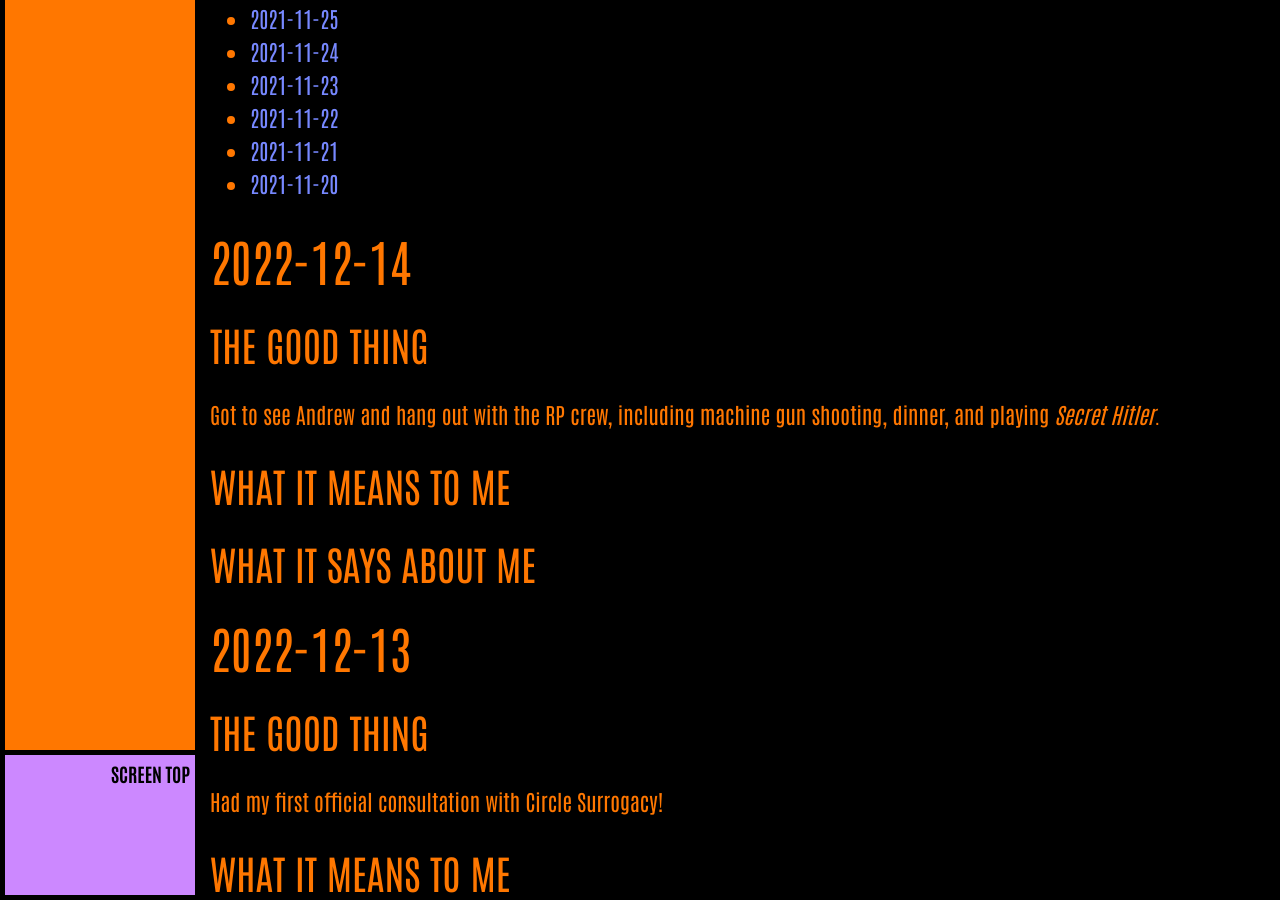
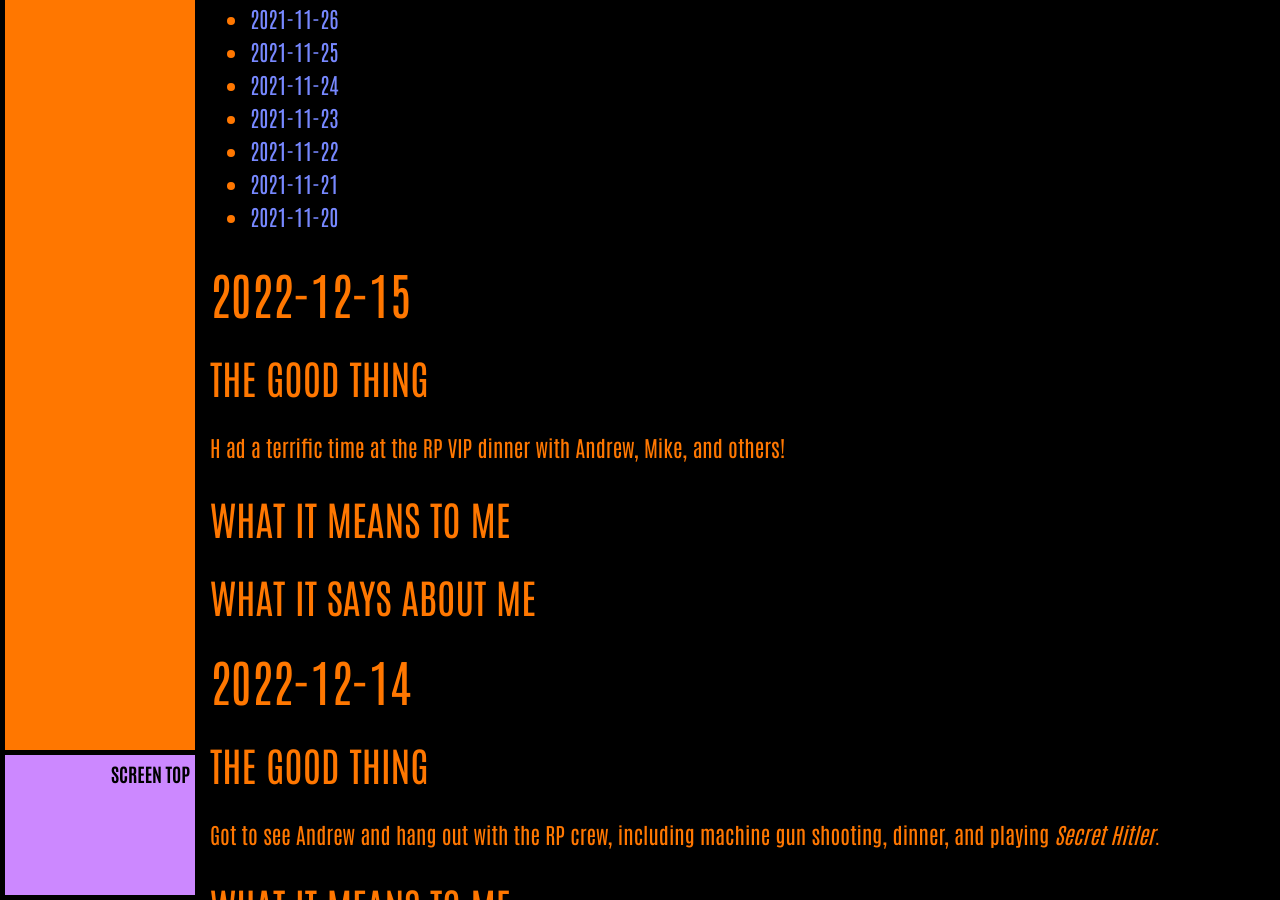
Before and after one commit to ArthurZey/arthurzey.github.io, a Jekyll site: the page built from _pages/one-good-thing.md, in a window 1280 px wide and 900 px high, scrolled down 8052 px. Built offline with Jekyll 4.4.1, drawn with Linux system fonts in a browser that asks for light colours; some of the changed text lies outside the part shown.

Commit message:
added stub for 2022-12-15

```diff
--- a/_pages/one-good-thing.md
+++ b/_pages/one-good-thing.md
@@ -13,6 +13,15 @@
 {:toc}
 {::options toc_levels="2" /}
 
+## 2022-12-15
+### The Good Thing
+H ad a terrific time at the RP VIP dinner with Andrew, Mike, and others!
+### What It Means to Me
+
+### What It Says about Me
+
+
+
 ## 2022-12-14
 ### The Good Thing
 Got to see Andrew and hang out with the RP crew, including machine gun shooting, dinner, and playing _Secret Hitler_.
```
Also changed, not shown: other parts of _pages/one-good-thing.md (+1 -1 lines).
